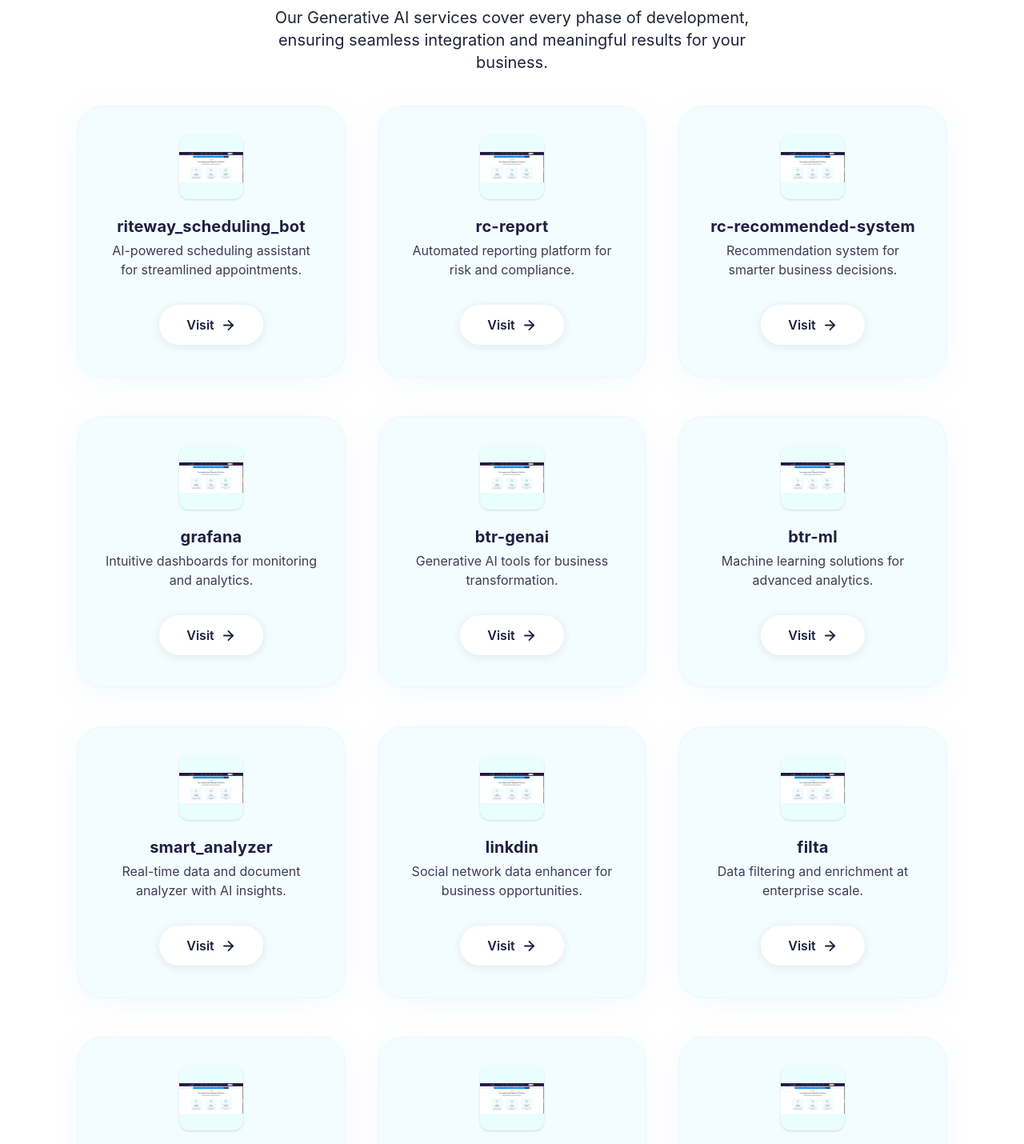
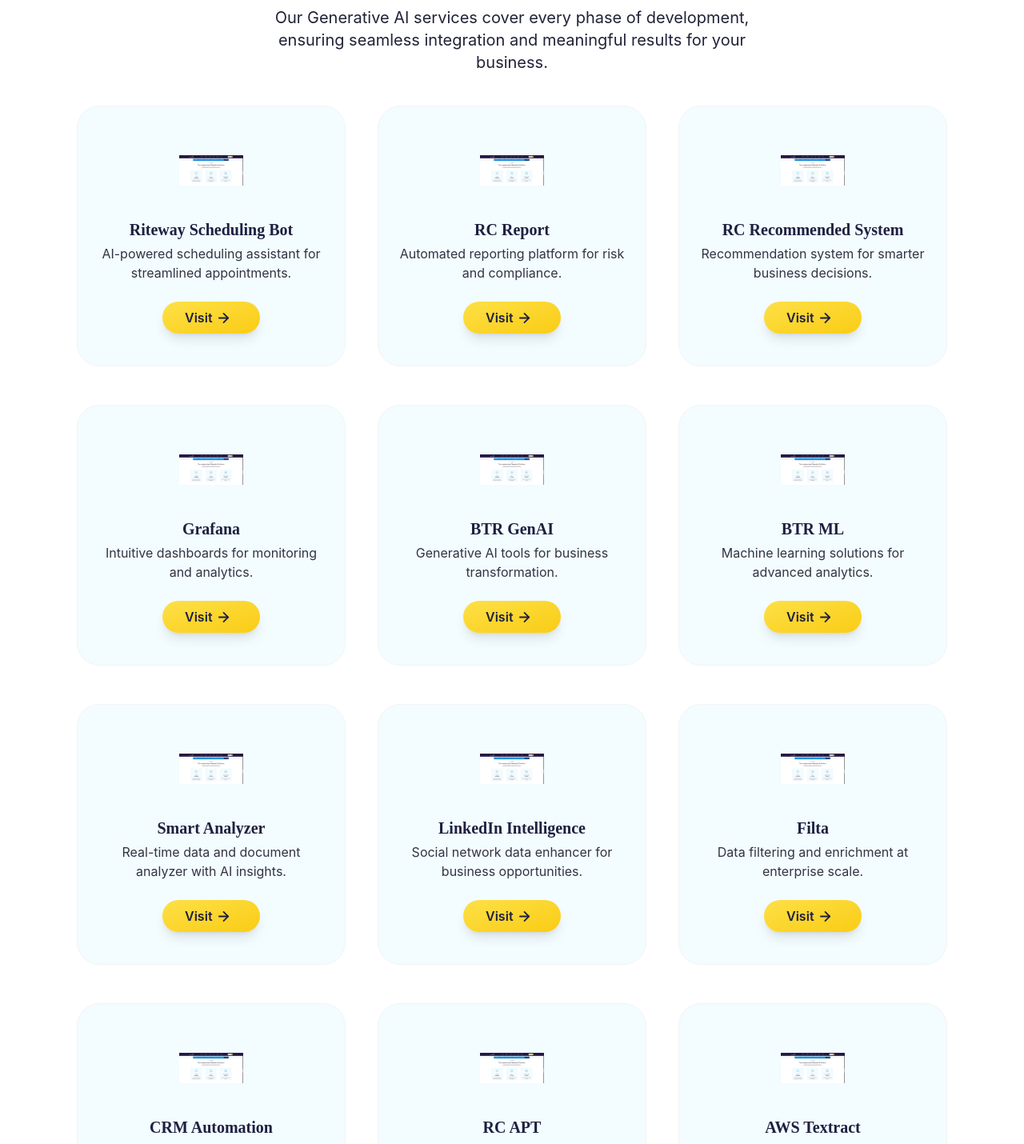
Before and after one commit to sanket-pangavhane/ai-poc-explorer-hub, a React (Vite) app: page / in a window 1280 px wide. Shown: the part 224-1654 px from the top of the page at 80% size. Built offline with nearby package versions, Linux system fonts and the light colour scheme.

Commit message:
Reverted to commit e7e9256251f75f0f4514e0e4e4d7ed2f3a1b5c53

```diff
--- a/src/components/PocList.tsx
+++ b/src/components/PocList.tsx
@@ -1,140 +1,111 @@
-
 import { ArrowRight } from "lucide-react";
-
-const mockPocs = [
-  {
-    name: "riteway_scheduling_bot",
+const mockPocs = [{
+  name: "Riteway Scheduling Bot",
   description: "AI-powered scheduling assistant for streamlined appointments.",
   img: "/lovable-uploads/3e1a77e5-8243-4f54-9bb1-61287a7e3cea.png",
   link: "https://riteway_scheduling_bot.aiusecase.benchmarkit.solutions"
-  },
-  {
-    name: "rc-report",
+}, {
+  name: "RC Report",
   description: "Automated reporting platform for risk and compliance.",
   img: "/lovable-uploads/3e1a77e5-8243-4f54-9bb1-61287a7e3cea.png",
   link: "https://rc-report.aiusecase.benchmarkit.solutions"
-  },
-  {
-    name: "rc-recommended-system",
+}, {
+  name: "RC Recommended System",
   description: "Recommendation system for smarter business decisions.",
   img: "/lovable-uploads/3e1a77e5-8243-4f54-9bb1-61287a7e3cea.png",
   link: "https://rc-recommended-system.aiusecase.benchmarkit.solutions"
-  },
-  {
-    name: "grafana",
+}, {
+  name: "Grafana",
   description: "Intuitive dashboards for monitoring and analytics.",
   img: "/lovable-uploads/3e1a77e5-8243-4f54-9bb1-61287a7e3cea.png",
   link: "https://grafana.aiusecase.benchmarkit.solutions"
-  },
-  {
-    name: "btr-genai",
+}, {
+  name: "BTR GenAI",
   description: "Generative AI tools for business transformation.",
   img: "/lovable-uploads/3e1a77e5-8243-4f54-9bb1-61287a7e3cea.png",
   link: "https://btr-genai.aiusecase.benchmarkit.solutions"
-  },
-  {
-    name: "btr-ml",
+}, {
+  name: "BTR ML",
   description: "Machine learning solutions for advanced analytics.",
   img: "/lovable-uploads/3e1a77e5-8243-4f54-9bb1-61287a7e3cea.png",
   link: "https://btr-ml.aiusecase.benchmarkit.solutions"
-  },
-  {
-    name: "smart_analyzer",
+}, {
+  name: "Smart Analyzer",
   description: "Real-time data and document analyzer with AI insights.",
   img: "/lovable-uploads/3e1a77e5-8243-4f54-9bb1-61287a7e3cea.png",
   link: "https://smart_analyzer.aiusecase.benchmarkit.solutions"
-  },
-  {
-    name: "linkdin",
+}, {
+  name: "LinkedIn Intelligence",
   description: "Social network data enhancer for business opportunities.",
   img: "/lovable-uploads/3e1a77e5-8243-4f54-9bb1-61287a7e3cea.png",
   link: "https://linkdin.aiusecase.benchmarkit.solutions"
-  },
-  {
-    name: "filta",
+}, {
+  name: "Filta",
   description: "Data filtering and enrichment at enterprise scale.",
   img: "/lovable-uploads/3e1a77e5-8243-4f54-9bb1-61287a7e3cea.png",
   link: "https://filta.aiusecase.benchmarkit.solutions"
-  },
-  {
-    name: "crm",
+}, {
+  name: "CRM Automation",
   description: "Customer relationship management with AI-powered features.",
   img: "/lovable-uploads/3e1a77e5-8243-4f54-9bb1-61287a7e3cea.png",
   link: "https://crm.aiusecase.benchmarkit.solutions"
-  },
-  {
-    name: "rc-apt",
+}, {
+  name: "RC APT",
   description: "Automated Policy Testing for Risk & Compliance.",
   img: "/lovable-uploads/3e1a77e5-8243-4f54-9bb1-61287a7e3cea.png",
   link: "https://rc-apt.aiusecase.benchmarkit.solutions"
-  },
-  {
-    name: "aws_textract",
+}, {
+  name: "AWS Textract",
   description: "Cloud-based document extraction using AWS Textract.",
   img: "/lovable-uploads/3e1a77e5-8243-4f54-9bb1-61287a7e3cea.png",
   link: "https://aws_textract.aiusecase.benchmarkit.solutions"
-  },
-  {
-    name: "easy_ocr-new",
+}, {
+  name: "Easy OCR (New)",
   description: "Fast accurate document OCR with the latest easyOCR pipeline.",
   img: "/lovable-uploads/3e1a77e5-8243-4f54-9bb1-61287a7e3cea.png",
   link: "https://easy_ocr-new.aiusecase.benchmarkit.solutions"
-  },
-  {
-    name: "google_doc_ai-new",
+}, {
+  name: "Google Doc AI (New)",
   description: "Document processing via Google DocAI platform.",
   img: "/lovable-uploads/3e1a77e5-8243-4f54-9bb1-61287a7e3cea.png",
   link: "https://google_doc_ai-new.aiusecase.benchmarkit.solutions"
-  },
-  {
-    name: "pytesseract_ocr-new",
+}, {
+  name: "PyTesseract OCR (New)",
   description: "OCR engine based on PyTesseract for image extraction.",
   img: "/lovable-uploads/3e1a77e5-8243-4f54-9bb1-61287a7e3cea.png",
   link: "https://pytesseract_ocr-new.aiusecase.benchmarkit.solutions"
-  },
-  {
-    name: "rc-ai-assistance",
+}, {
+  name: "RC AI Assistance",
   description: "AI-driven assistance for real-time compliance queries.",
   img: "/lovable-uploads/3e1a77e5-8243-4f54-9bb1-61287a7e3cea.png",
   link: "https://rc-ai-assistance.aiusecase.benchmarkit.solutions"
-  },
-  {
-    name: "engage_ai",
+}, {
+  name: "Engage AI",
   description: "AI engagement platform to optimize customer interaction.",
   img: "/lovable-uploads/3e1a77e5-8243-4f54-9bb1-61287a7e3cea.png",
   link: "https://engage_ai.aiusecase.benchmarkit.solutions"
-  },
-  {
-    name: "compliai",
+}, {
+  name: "ComplIAI",
   description: "AI compliance companion for businesses.",
   img: "/lovable-uploads/3e1a77e5-8243-4f54-9bb1-61287a7e3cea.png",
   link: "https://compliai.aiusecase.benchmarkit.solutions"
-  },
-  {
+}, {
   name: "Text Highlight",
   description: "AI system for key phrase highlighting and data extraction.",
   img: "/lovable-uploads/3e1a77e5-8243-4f54-9bb1-61287a7e3cea.png",
   link: "https://text-highlight.aiusecase.benchmarkit.solutions/"
-  },
-  {
+}, {
   name: "Loan Underwriting Agent",
   description: "Automated loan agent for smarter underwriting.",
   img: "/lovable-uploads/3e1a77e5-8243-4f54-9bb1-61287a7e3cea.png",
   link: "https://loan_underwriting.aiusecase.benchmarkit.solutions/"
-  },
-  {
+}, {
   name: "Oil Quality and Dimension",
   description: "AI solution for oil sample quality and measurement.",
   img: "/lovable-uploads/3e1a77e5-8243-4f54-9bb1-61287a7e3cea.png",
   link: "https://oil-qulity.aiusecase.benchmarkit.solutions/"
-  }
-];
-
-const PocList = () => (
-  <main
-    className="w-full min-h-screen pt-36 pb-16"
-    style={{ backgroundColor: "#fff", fontFamily: "var(--archivo), Inter, sans-serif" }}
-  >
+}];
+const PocList = () => <main className="w-full min-h-screen pt-36 pb-16 bg-white">
     <div className="flex flex-col items-center mb-10">
       <span className="text-[#1e2040] text-sm font-semibold mb-2 tracking-widest uppercase font-inter">
         Our Complete Suite of Generative AI Solutions
@@ -149,79 +120,31 @@ const PocList = () => (
       </div>
     </div>
     <div className="w-full grid grid-cols-1 sm:grid-cols-2 lg:grid-cols-3 gap-x-10 gap-y-12 px-4 md:px-10 lg:px-24 mx-auto max-w-7xl">
-      {mockPocs.map((poc) => (
-        <div
-          key={poc.name}
-          style={{
-            minHeight: 340,
-            borderRadius: 32,
-            background: "rgba(243, 252, 255, 1)"
-          }}
-          className="flex flex-col items-center shadow-[0_6px_32px_0_rgba(192,210,255,0.16)] px-8 py-9 border border-[#f2f6f9] hover:shadow-2xl hover:-translate-y-2 transition-all duration-300"
-        >
+      {mockPocs.map((poc, idx) => <div key={poc.name} style={{
+      minHeight: 320,
+      borderRadius: 28,
+      backgroundColor: 'rgba(243, 252, 255, 1)'
+    }} className="flex flex-col items-center bg-white rounded-3xl shadow-[0_6px_32px_0_rgba(243, 252, 255, 1)] px-6 py-10 border border-gray-100 hover:shadow-xl hover:-translate-y-1 transition-transform duration-300">
           <div className="mb-5 flex items-center justify-center">
-            <img
-              src={poc.img}
-              alt="POC Icon"
-              className="h-20 w-20 object-contain rounded-xl shadow"
-              draggable={false}
-              style={{ background: "#eafdff" }}
-            />
+            <img src={poc.img} alt="POC Icon" className="h-20 w-20 object-contain" draggable={false} />
           </div>
-          <div
-            className="text-lg md:text-xl font-bold text-[#1e2040] text-center mb-1"
-            style={{
-              fontFamily: "var(--archivo), Inter, sans-serif",
-              letterSpacing: "0.01em"
-            }}
-          >
+          <div className="text-lg md:text-xl font-bold text-[#1e2040] text-center mb-1 font-playfair">
             {poc.name}
           </div>
-          <div
-            className="text-md text-center text-[#3d3d56] mb-8 font-inter max-w-xs"
-            style={{
-              fontFamily: "var(--archivo), Inter, sans-serif",
-            }}
-          >
+          <div className="text-md text-center text-[#333344] mb-6 font-inter max-w-xs">
             {poc.description}
           </div>
-          <a
-            href={poc.link}
-            target="_blank"
-            rel="noopener noreferrer"
-            className="btn btn-primary flex items-center justify-center gap-2 px-8 py-2"
-            style={{
-              // Mimic .btn and .btn-primary from user's CSS in Tailwind+inline css
-              borderRadius: "60px",
-              background: "#fff",
-              color: "#1e2040",
-              border: "2px solid #fff",
-              fontFamily: "var(--poppins), Inter, sans-serif",
-              fontWeight: 500,
-              fontSize: "16px",
-              lineHeight: "30px",
-              transition: "all 1s",
-              boxShadow: "0 2px 12px 0 rgba(30,32,64,0.09)"
-            }}
-            onMouseOver={e => {
-              (e.currentTarget as HTMLElement).style.background = "#fff";
-              (e.currentTarget as HTMLElement).style.color = "#ffb700";
-              (e.currentTarget as HTMLElement).style.borderColor = "#ffcb47";
-            }}
-            onMouseOut={e => {
-              (e.currentTarget as HTMLElement).style.background = "#fff";
-              (e.currentTarget as HTMLElement).style.color = "#1e2040";
-              (e.currentTarget as HTMLElement).style.borderColor = "#fff";
-            }}
-          >
-            <span className="font-semibold flex items-center">Visit
-              <ArrowRight size={19} className="ml-2 transition-transform" color="#1e2040" strokeWidth={2.3} />
+          <a href={poc.link} target="_blank" rel="noopener noreferrer" className="group relative flex items-center gap-2 px-7 py-2 rounded-full font-bold font-inter bg-gradient-to-br from-yellow-300 to-yellow-400 hover:from-yellow-400 hover:to-yellow-300 shadow-lg border-none active:scale-95
+                        transition-all duration-200 text-[#1e2040] text-base outline-none focus-visible:ring-2 focus-visible:ring-yellow-400" style={{
+        minWidth: 122,
+        letterSpacing: 0.02
+      }}>
+            <span className="relative z-10 font-semibold flex items-center">
+              Visit
+              <ArrowRight size={19} className="ml-1 transition-transform group-hover:translate-x-0.5" color="#1e2040" strokeWidth={2.3} />
             </span>
           </a>
+        </div>)}
     </div>
-      ))}
-    </div>
-  </main>
-);
-
+  </main>;
 export default PocList;
```
Lines whose indentation alone changed are shown as unchanged.
